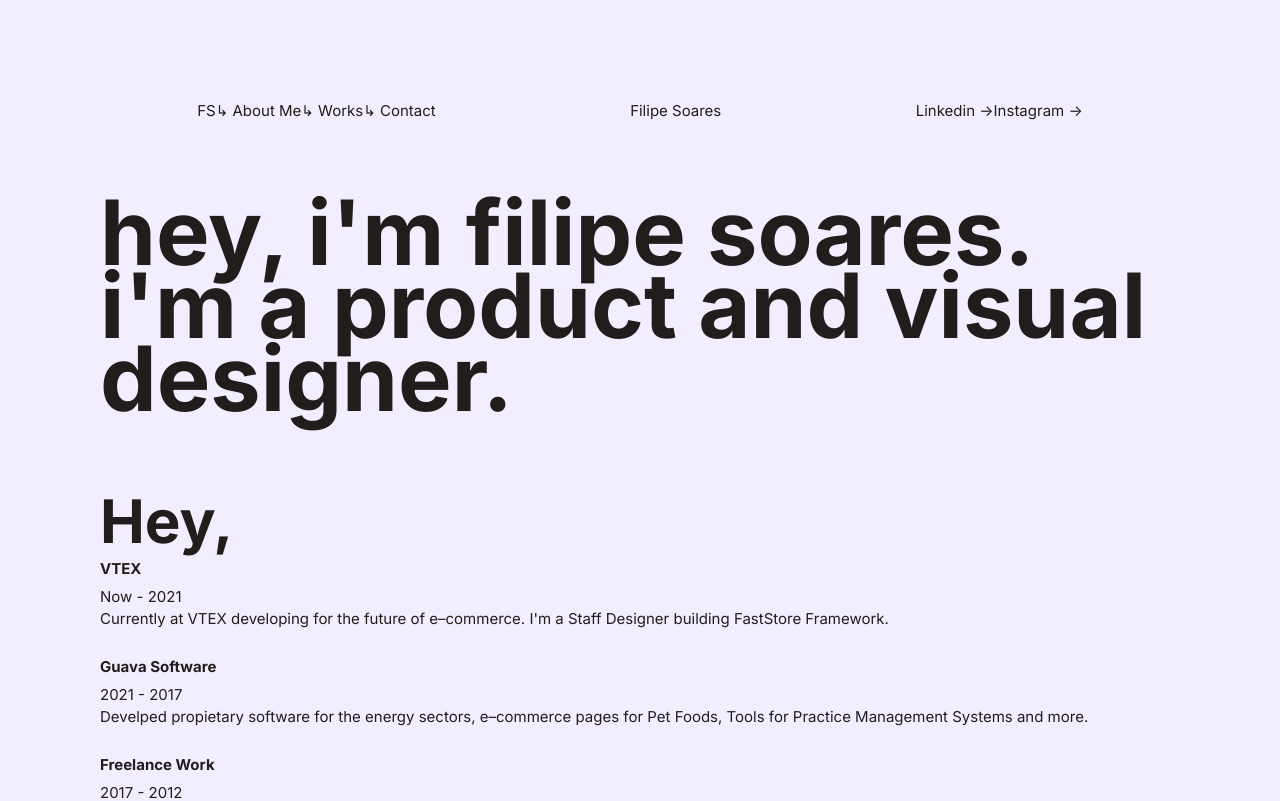
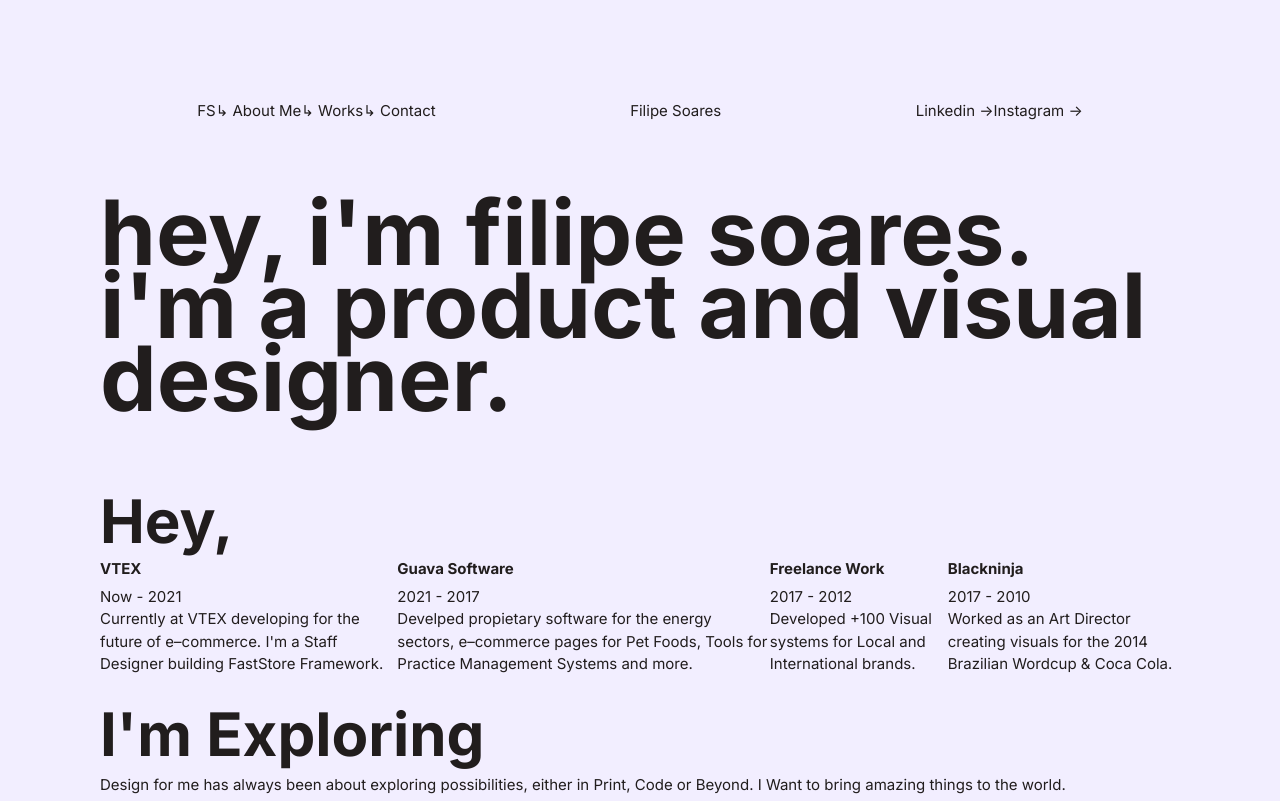
Before and after one commit to filipeafns/filipe.work, a Next.js app: page / in a window 1280 px wide. Shown: the top 801 px of the page. Built offline with nearby package versions, Linux system fonts and the light colour scheme.

Commit message:
Styles Hey [WIP]

```diff
--- a/components/section/hey.js
+++ b/components/section/hey.js
@@ -1,6 +1,8 @@
+import style from './hey.module.scss';
+
 export default function Hey() {
     return (
-        <section>
+        <section className={style.hey}>
           <h2>Hey,</h2>
           <ul>
             <li>
--- /dev/null
+++ b/components/section/hey.module.scss
@@ -0,0 +1,10 @@
+///////////////////////////////////////////////////////////////////////////////
+// Hey Component                                                             //
+///////////////////////////////////////////////////////////////////////////////
+
+@import "../../styles/scaffold";
+
+.hey {
+    position: relative;
+    ul { display: flex; }
+}
```
